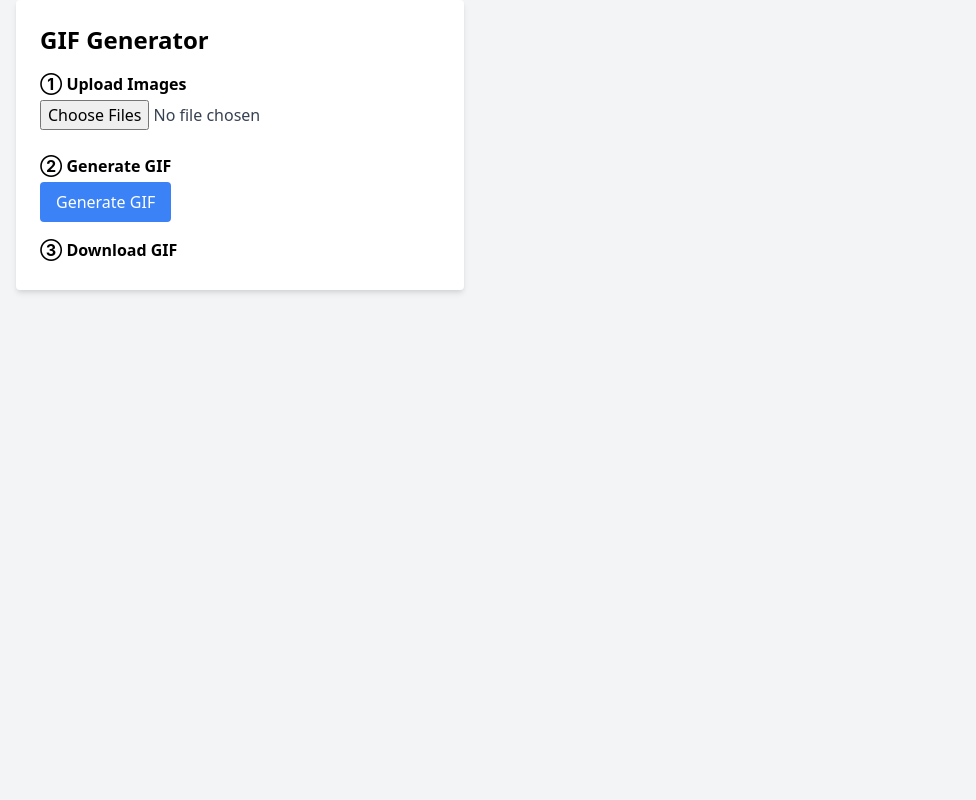
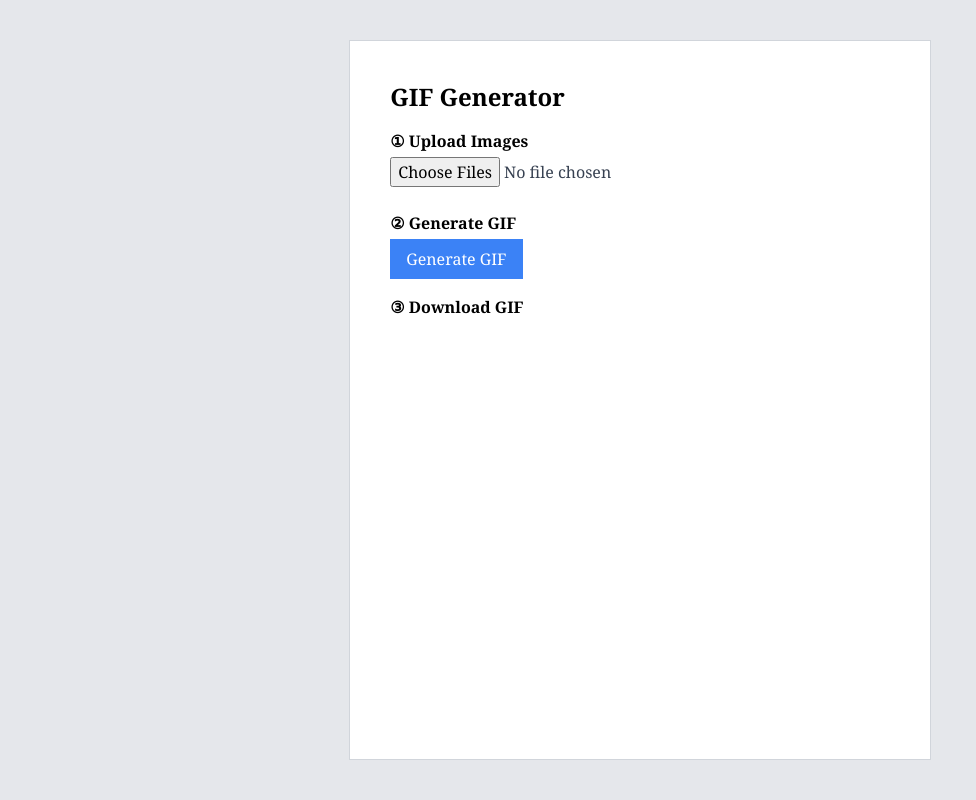
Before and after one commit to lndgst/random, a Flask app: page / in a window 1280 px wide. Shown: the whole page, without its empty margins (0-976 px from the left). Run offline with Flask 3, Linux system fonts and the light colour scheme.

Commit message:
Make UI look like a flat document

```diff
--- a/gif_app/templates/index.html
+++ b/gif_app/templates/index.html
@@ -5,8 +5,8 @@
     <title>GIF Generator</title>
     <link href="https://cdn.jsdelivr.net/npm/tailwindcss@2.2.19/dist/tailwind.min.css" rel="stylesheet">
 </head>
-<body class="bg-gray-100 min-h-screen flex items-start font-sans">
-    <div class="bg-white p-6 rounded shadow-md w-full max-w-md text-left mx-4">
+<body class="bg-gray-200 min-h-screen py-10 flex justify-center font-serif">
+    <div class="bg-white p-10 border border-gray-300 w-full max-w-prose text-left mx-4">
         <h1 class="text-2xl font-bold mb-4">GIF Generator</h1>
         <form id="gifForm" action="/generate" method="post" enctype="multipart/form-data" class="space-y-4">
             <div>
@@ -16,12 +16,12 @@
             </div>
             <div>
                 <h2 class="font-bold mb-1">&#9313; Generate GIF</h2>
-                <button class="px-4 py-2 bg-blue-500 text-white rounded hover:bg-blue-600" type="submit">Generate GIF</button>
+                <button class="px-4 py-2 bg-blue-500 text-white hover:bg-blue-600" type="submit">Generate GIF</button>
                 <img id="gifPreview" class="mt-4 hidden" alt="Generated GIF">
             </div>
             <div>
                 <h2 class="font-bold mb-1">&#9314; Download GIF</h2>
-                <a id="downloadBtn" class="px-4 py-2 bg-green-500 text-white rounded hover:bg-green-600 inline-block mt-2 hidden" download="output.gif">Download GIF</a>
+                <a id="downloadBtn" class="px-4 py-2 bg-green-500 text-white hover:bg-green-600 inline-block mt-2 hidden" download="output.gif">Download GIF</a>
             </div>
         </form>
     </div>
```
